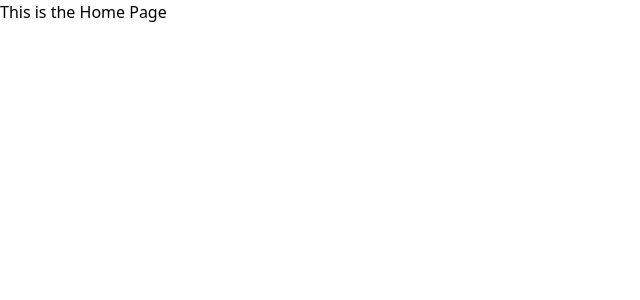
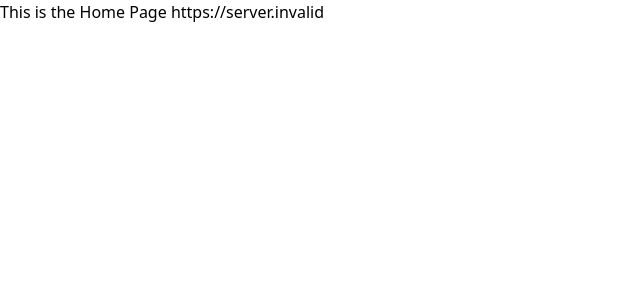
Before and after one commit to Deepak-gusaiwal/react-appwrite-blog, a React (Vite) app: page / in a window 1280 px wide. Shown: the top 300 px of the page, without its empty margins (0-640 px from the left). Built offline with nearby package versions, Linux system fonts and the light colour scheme; no server answers.

Commit message:
setup env

```diff
--- a/src/App.jsx
+++ b/src/App.jsx
@@ -1,9 +1,10 @@
 import React from 'react'
+import { endPointUrl } from './config/env'
+const App = () => {
 
-const App = () => {
   return (
     <div>
-      <h1>This is the Home Page</h1>
+      <h1>This is the Home Page {endPointUrl}</h1>
     </div>
   )
 }
--- /dev/null
+++ b/src/config/env.js
@@ -0,0 +1,6 @@
+const importViteString = import.meta.env;
+export const endPointUrl = importViteString.VITE_APPWRITE_URL;
+export const projectId = importViteString.VITE_APPWRITE_PROJECT_ID;
+export const dbId = importViteString.VITE_APPWRITE_DATABASE_ID;
+export const collectionId = importViteString.VITE_APPWRITE_COLLECTION_ID;
+export const bucketId = importViteString.VITE_APPWRITE_BUCKET_ID;
```
Also changed, not shown: src/components/index.js (added), 2 other files (tests, documents, lock files or other folders).
